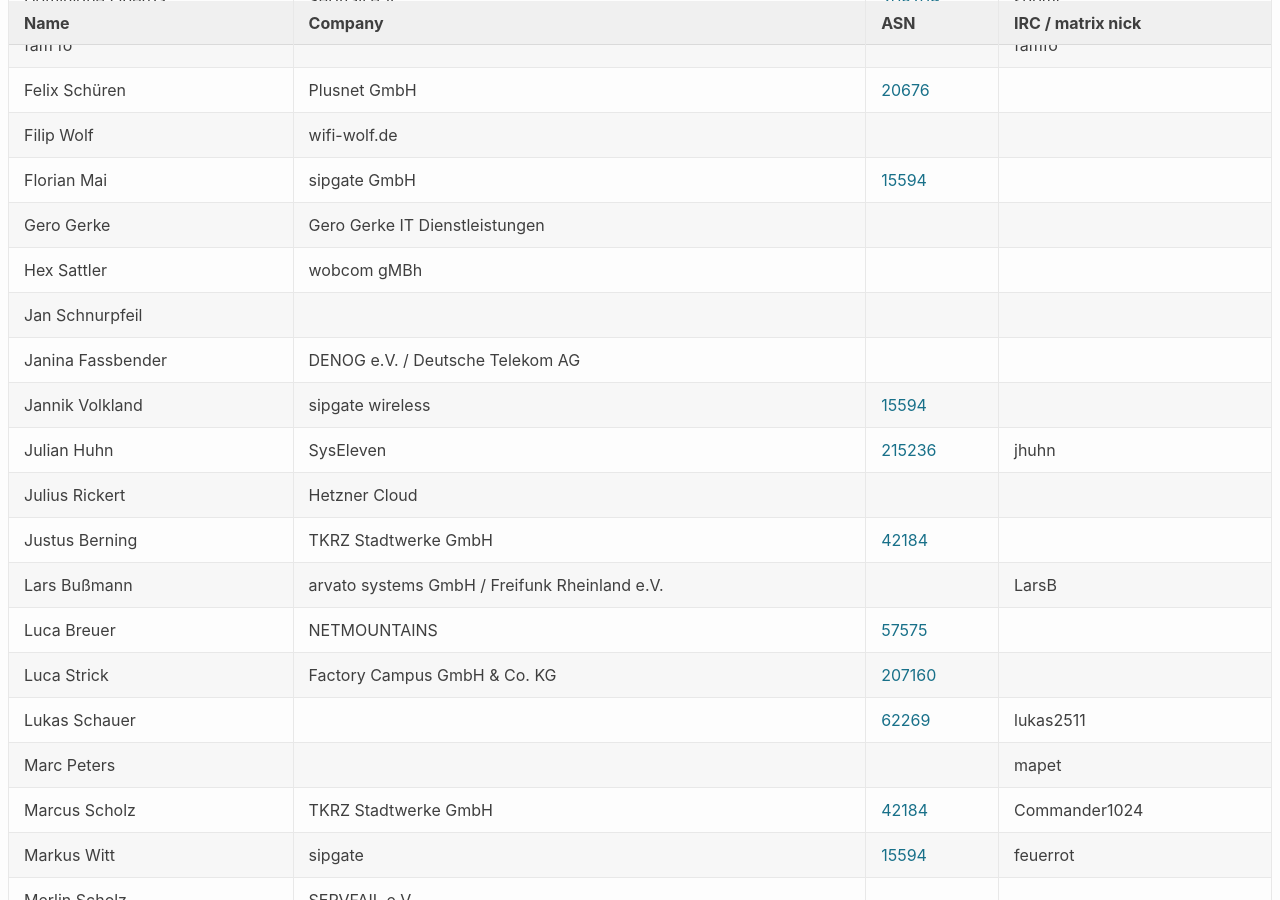
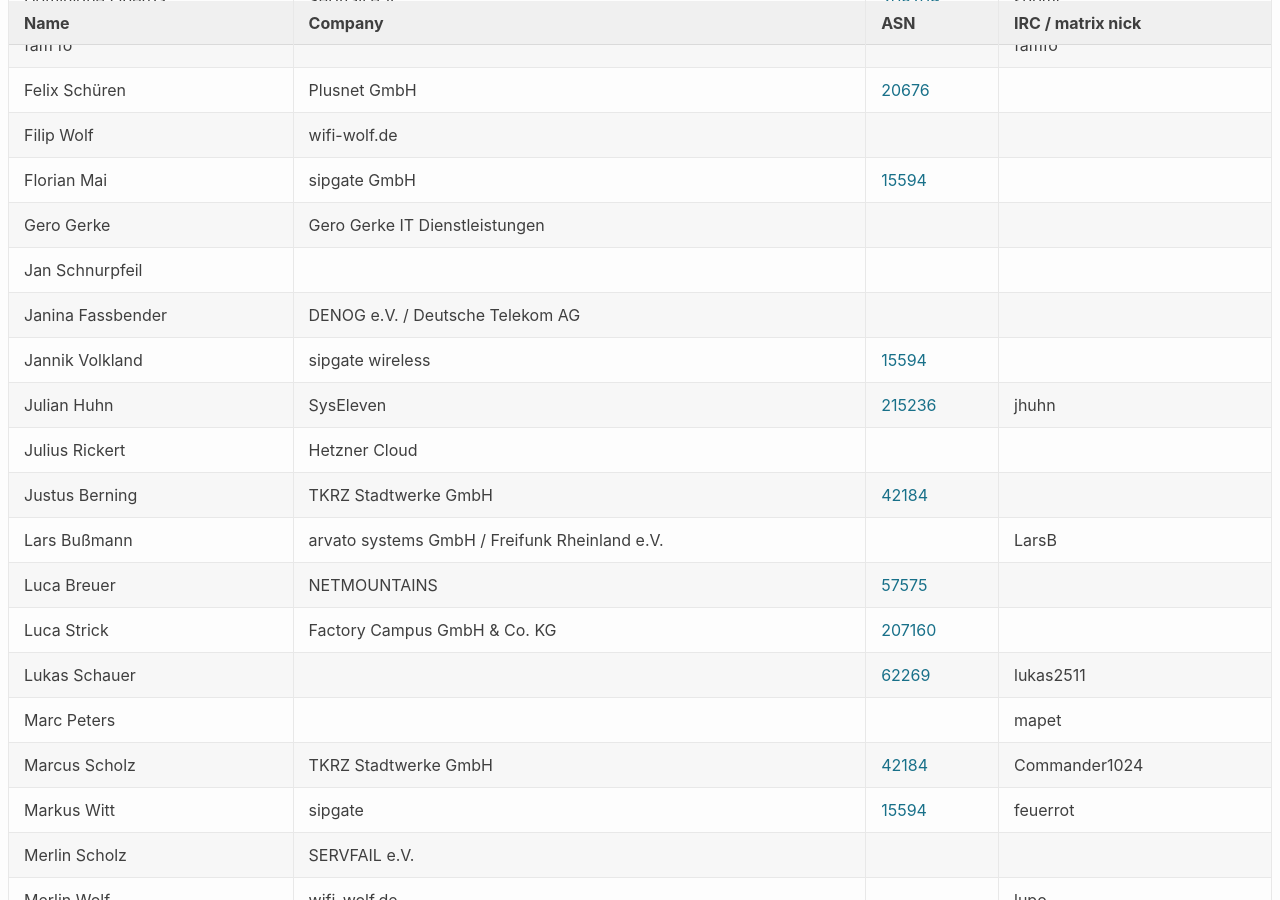
Before and after one commit to denog/pretix-attendeelist, a Jekyll site: the page built from denogmeetup25-05/index.markdown, in a window 1280 px wide and 900 px high, scrolled down 706 px. Built offline with Jekyll 4.4.1, drawn with Linux system fonts in a browser that asks for light colours.

Commit message:
Latest data: Wed Jun 11 10:34:47 UTC 2025

```diff
--- a/_data/attendees_denogmeetup25-05.json
+++ b/_data/attendees_denogmeetup25-05.json
@@ -116,12 +116,6 @@
   {
     "name": "Gero Gerke",
     "company": "Gero Gerke IT Dienstleistungen",
-    "irc": null,
-    "asn": null
-  },
-  {
-    "name": "Hex Sattler",
-    "company": "wobcom gMBh",
     "irc": null,
     "asn": null
   },
```
